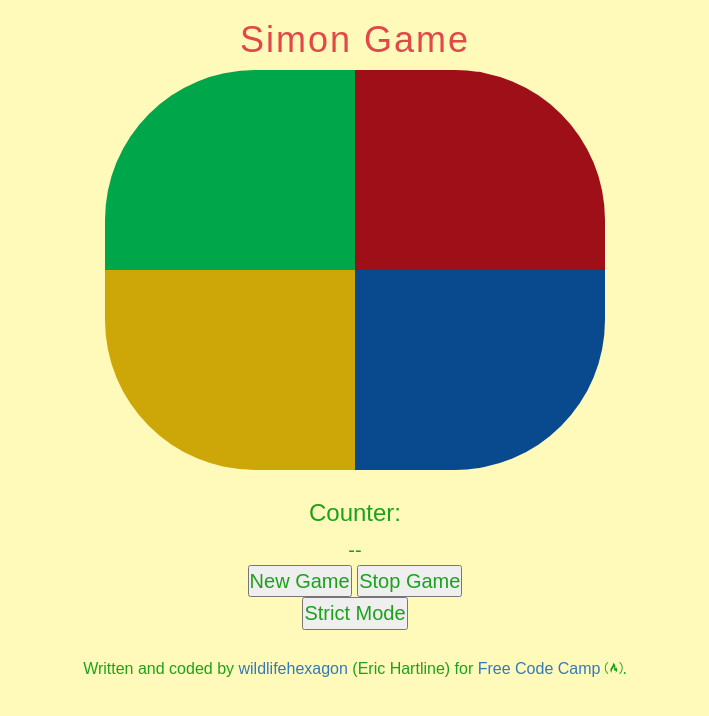
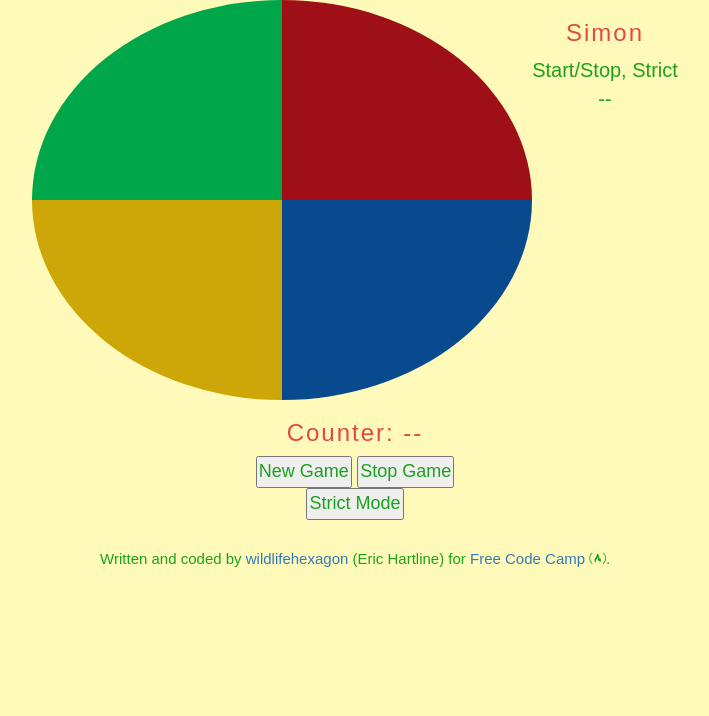
Before and after one commit to erichartline/simon-game, a plain HTML site: page index.html in a window 1280 px wide. Shown: the whole page, without its empty margins (285-994 px from the left). Drawn offline with nearby package versions, Linux system fonts and the light colour scheme; a web font is replaced by a local one.

Commit message:
changes to styling

```diff
--- a/index.html
+++ b/index.html
@@ -10,9 +10,7 @@
 </head>
 <body>
 
-  <h1>Simon Game</h1>
   <div class="container">
-    <div class="simon">
     <div class="top">
      <div class="green"></div>
      <div class="yellow"></div>
@@ -21,14 +19,20 @@
      <div class="red"></div>
      <div class="blue"></div>
     </div>
+    <div class="interface">
+      <h3>Simon</h3>
+      <div id="buttons">Start/Stop, Strict</div>
+      <div id="counter">--</div>
     </div>
   </div>
-  <h3>Counter:</h3>
-  <div class="counter">--</div>
+
+  <h3>Counter: <span class="counter">--</span></h3>
+
   <button id="new">New Game</button>
   <button id="stop">Stop Game</button><br />
   <button id="strict">Strict Mode</button>
   <br /><br />
+
   <footer class="text-center footer">
     <p>Written and coded by <a href="http://www.freecodecamp.com/wildlifehexagon" target="_blank">wildlifehexagon</a> (Eric Hartline) for <a href="http://www.freecodecamp.com/" target="_blank">Free Code Camp</a> <i class="fa fa-free-code-camp" aria-hidden="true">.</i></p>
   </footer>
--- a/script.js
+++ b/script.js
@@ -46,13 +46,18 @@ $(document).ready(function() {
     checkUser();
   };
 
+  // get random move from computer
   function randomNumber() {
+    // increase round number
     round++;
     $('.counter').html(round);
+    // push new color to array
     game.push(colors[(Math.floor(Math.random() * 4))]);
+    // play the computer's move
     compMoves();
   };
 
+  // loop through computer array and display button presses with an interval
   function compMoves() {
     var i = 0;
     var moves = setInterval(function() {
@@ -67,6 +72,7 @@ $(document).ready(function() {
       }
       i++;
     }, 1000);
+    // reset user's moves
     user = [];
   }
 
--- a/style.css
+++ b/style.css
@@ -11,53 +11,54 @@ body {
   font-size: 2em;
 }
 
-h1 {
+h1, h3 {
   color: #E24848;
   letter-spacing: 2px;
+}
+
+button {
+  font-size: .9em;
+  padding: 1px;
 }
 
 .container {
   display: flex;
   flex-wrap: wrap;
   justify-content: center;
-  padding: 0px;
+  border-radius: 100%;
+  border-color: black;
 }
 
-.top {
-  float: left;
-}
+.interface {
 
-.bottom {
-  float: right;
-  margin-bottom: 10px;
 }
 
 .red{
   width: 250px;
   height: 200px;
   background-color : #9f0f17;
-  border-radius: 0px 150px 0px 0px;
+  border-top-right-radius: 100%;
 }
 
 .green{
   width: 250px;
   height: 200px;
   background-color : #00a74a;
-  border-radius: 150px 0px 0px 0px;
+  border-top-left-radius: 100%;
 }
 
 .yellow{
   width: 250px;
   height: 200px;
   background-color : #cca707;
-  border-radius: 0px 0px 0px 150px;
+  border-bottom-left-radius: 100%;
 }
 
 .blue{
   width: 250px;
   height: 200px;
   background-color : #094a8f;
-  border-radius: 0px 0px 150px 0px;
+  border-bottom-right-radius: 100%;
 }
 
 .yellow.light{
@@ -77,5 +78,5 @@ h1 {
 }
 
 .footer {
-  font-size: 0.8em;
+  font-size: 0.75em;
 }
```
Lines whose indentation alone changed are shown as unchanged.
